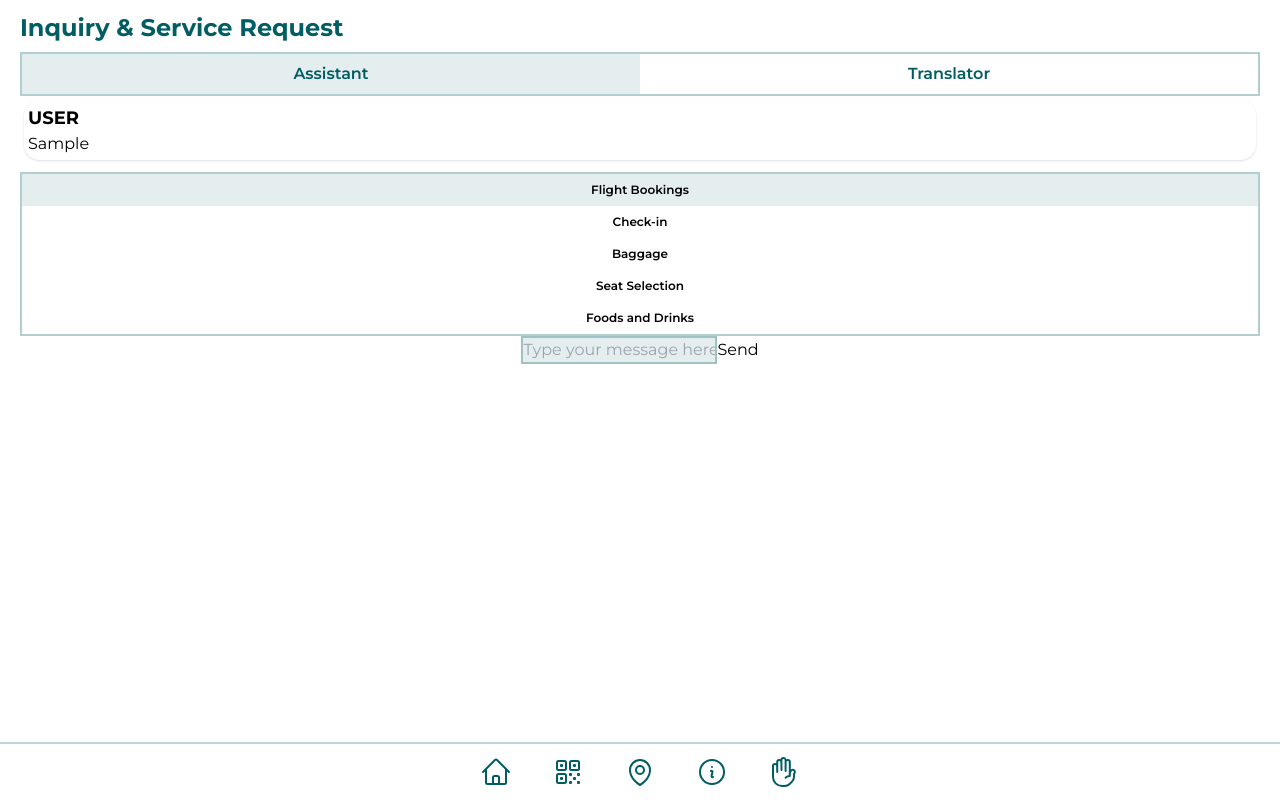
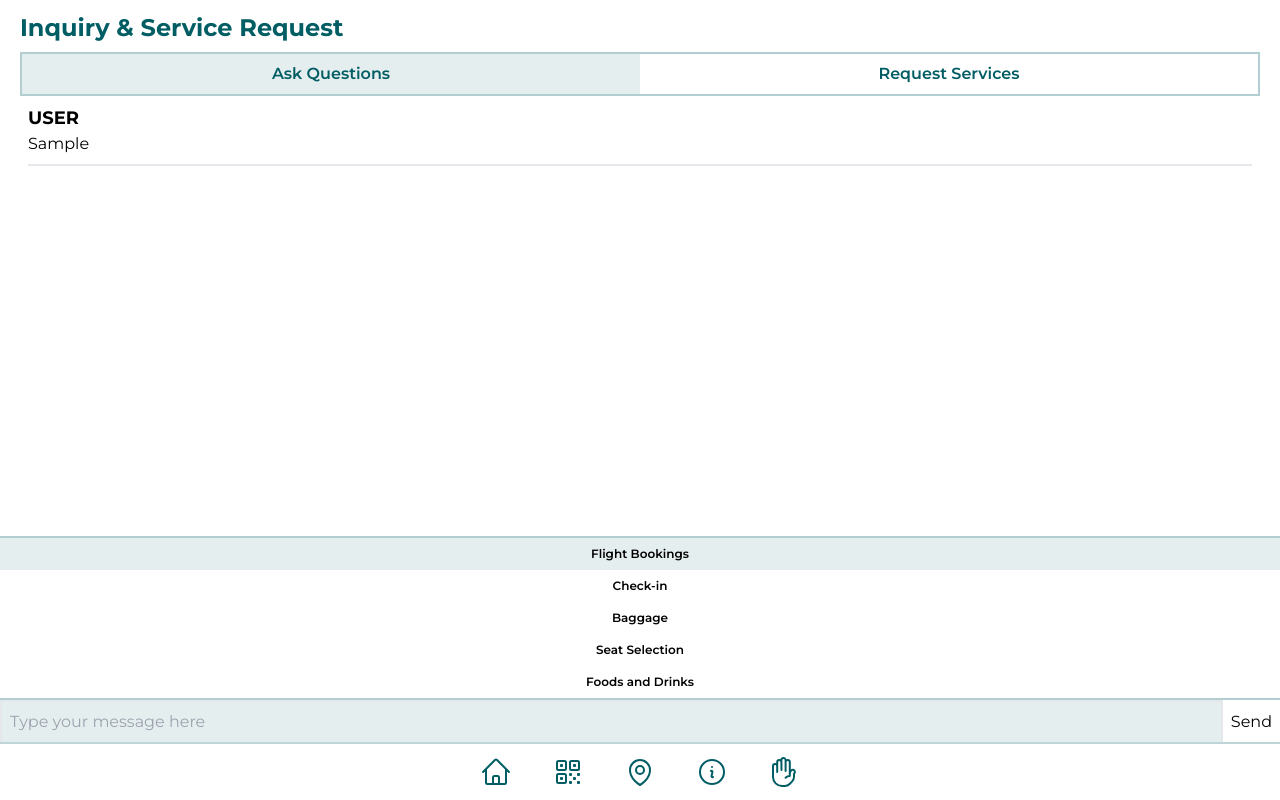
Before and after one commit to Walter-Tong/cathay_react_web, a React (Vite) app: page /help in a window 1280 px wide. Both pictures are taken after typing "Sample" into the empty fields and a click on the button "Send". Built offline with nearby package versions, Linux system fonts and the light colour scheme; no server answers.

Commit message:
Update HelpPage UI

```diff
--- a/src/components/AspectSelection.jsx
+++ b/src/components/AspectSelection.jsx
@@ -10,7 +10,7 @@ function AspectSelection({ aspect, setAspect }) {
   ]
 
   return (
-    <div className="mt-2 flex flex-col items-center border-2 border-[#005D63] border-opacity-30 text-xs font-semibold">
+    <div className="mt-2 flex flex-col items-center border-y-2 border-[#005D63] border-opacity-30 text-xs font-semibold">
       {aspects.map((val, ind) => (
         <AspectSelectionAspectBox
           val={val}
--- a/src/components/ChatMessageBox.jsx
+++ b/src/components/ChatMessageBox.jsx
@@ -1,6 +1,6 @@
 function ChatMessagegBox({ message }) {
   return (
-    <div className="m-1 rounded-2xl p-1 shadow">
+    <div className="m-2 border-b-2 pb-2">
       <div>
         <span className="text-lg font-bold">{message.role.toUpperCase()}</span>
       </div>
--- a/src/components/LLMChatBoxChat.jsx
+++ b/src/components/LLMChatBoxChat.jsx
@@ -364,7 +364,7 @@ function LLMChatBoxChat({ previousMessages, setPreviousMessages }) {
   console.log(FAQ[aspect])
 
   return (
-    <div className="w-full">
+    <div className="fixed bottom-14 left-0 w-full">
       <AspectSelection aspect={aspect} setAspect={setAspect} />
       <form onSubmit={handleSubmit} className="flex justify-center">
         <input
@@ -372,9 +372,11 @@ function LLMChatBoxChat({ previousMessages, setPreviousMessages }) {
           value={inputText}
           placeholder="Type your message here"
           onChange={() => setInputText(event.target.value)}
-          className="border-2 border-[#005D63] border-opacity-30 bg-[#005D63] bg-opacity-10"
+          className="h-13 mr-2 w-full rounded-none border-2 bg-[#005D63] bg-opacity-10 p-2"
         />
-        <button type="submit">Send</button>
+        <button type="submit" className="mr-2">
+          Send
+        </button>
       </form>
     </div>
   )
--- a/src/components/LLMChatBoxTranlate.jsx
+++ b/src/components/LLMChatBoxTranlate.jsx
@@ -51,15 +51,20 @@ function LLMChatBoxTranlate() {
   }
 
   return (
-    <div>
-      <form onSubmit={handleSubmit}>
+    <div className="fixed bottom-14 left-0 w-full">
+      <form
+        onSubmit={handleSubmit}
+        className="flex justify-center border-t-2 border-[#005D63] border-opacity-30">
         <input
           type="text"
           value={inputText}
           placeholder={msgToShow}
           onChange={() => setInputText(event.target.value)}
+          className="mr-2 h-11 w-full rounded-none bg-[#005D63] bg-opacity-10 p-2 pl-[0.625rem]"
         />
-        <button type="submit">Send</button>
+        <button type="submit" className="mr-2">
+          Send
+        </button>
       </form>
     </div>
   )
--- a/src/components/LLMChatBoxes.jsx
+++ b/src/components/LLMChatBoxes.jsx
@@ -20,7 +20,7 @@ function LLMChatBoxes() {
             'flex w-1/2 justify-center p-2 text-[#005D63] ' +
             (chatMode ? 'bg-[#005D63] bg-opacity-10' : '')
           }>
-          Assistant
+          Ask Questions
         </div>
         <div
           onClick={() => {
@@ -31,7 +31,7 @@ function LLMChatBoxes() {
             'flex w-1/2 justify-center p-2 text-[#005D63] ' +
             (!chatMode ? 'bg-[#005D63] bg-opacity-10' : '')
           }>
-          Translator
+          Request Services
         </div>
       </div>
       <div className="overflow-scroll">
```
